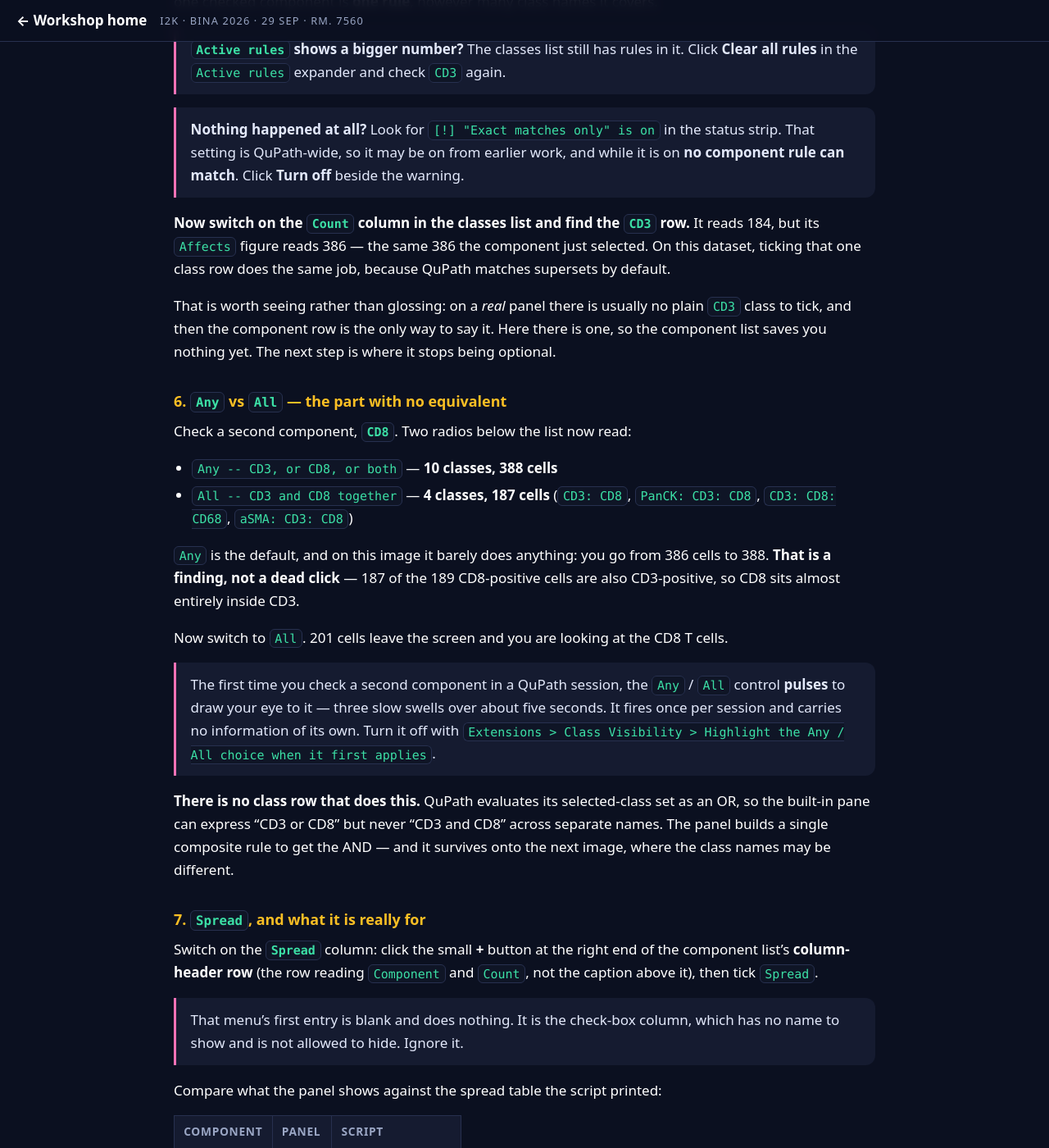
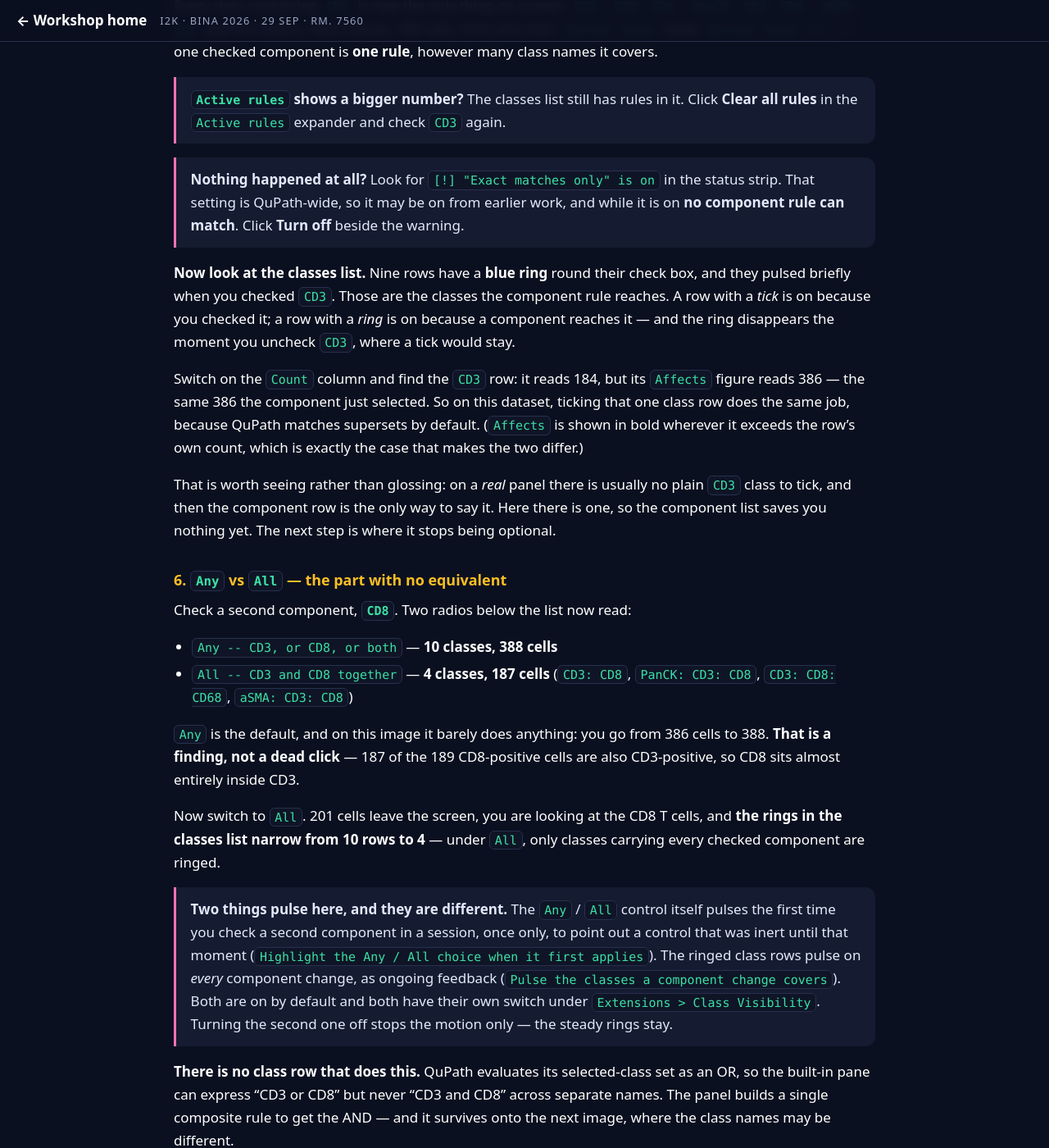
Before and after one commit to MichaelSNelson/BINA-I2K-2026-QuPath-Extensions, a Jekyll site: the page built from docs/14-class-visibility.md, in a window 1280 px wide and 1400 px high, scrolled down 5269 px. Shown: the whole window at 82% size. Built offline with Jekyll 4.4.1, drawn with Linux system fonts in a browser that asks for light colours; some of the changed text lies outside the part shown.

Commit message:
Guide 14: update for Class Visibility 0.3.0
0.3.0 is released and in the catalog, so the version row moves from 0.2.2.

The blue ring lands exactly where the guide needed it. Step 5 previously had
to argue in prose that checking a component covers nine class rows; the reader
can now see the nine rings, and the tick-versus-ring distinction says which
rows are on because they were checked and which because a component reaches
them. Counts verified against the measured run: 9 rings for CD3, 10 under Any
with CD8 added, narrowing to 4 under All.

Step 6 now warns that two different things pulse and they are not the same
switch: the Any/All control pulses once per session because it was inert until
a second component was checked, while the ringed rows pulse on every component
change as ongoing feedback. Both default on, both separately switchable.

Step 5 also picks up the Affects bolding rule, which 0.3.0 added to that
column's hover text -- previously it was explained only in the user guide,
which is why a reader asked what the bolding meant.

Checked and unchanged: the column menu's blank first entry is still there
(both check columns are still built as TableColumn<>("")), so the note
explaining it stays accurate.

Claude-Session: https://claude.ai/code/session_01KwiACUr5MacuDvqp74c96o

```diff
--- a/docs/14-class-visibility.md
+++ b/docs/14-class-visibility.md
@@ -40,6 +40,8 @@ at once.
 - **A `Spread` column** — a ratio such as `9/20` beside a component — saying how many of the
   image's classes contain it. Some naming schemes append `positive` or `Cell` to every class
   name, and those components look exactly like markers until you count. Off by default.
+- **A blue ring** round the check box of every class row the checked components reach, so you
+  can see what a component rule is acting on.
 - **`Find`** over both lists, with the matched text in **bold**.
 - **Named presets, saved in the project**, so a filter worth building gets built once.
 
@@ -252,9 +254,15 @@ class names it covers.
 > That setting is QuPath-wide, so it may be on from earlier work, and while it is on **no
 > component rule can match**. Click **Turn off** beside the warning.
 
-**Now switch on the `Count` column in the classes list and find the `CD3` row.** It reads 184,
-but its `Affects` figure reads 386 — the same 386 the component just selected. On this dataset,
-ticking that one class row does the same job, because QuPath matches supersets by default.
+**Now look at the classes list.** Nine rows have a **blue ring** round their check box, and they
+pulsed briefly when you checked `CD3`. Those are the classes the component rule reaches. A row
+with a *tick* is on because you checked it; a row with a *ring* is on because a component reaches
+it — and the ring disappears the moment you uncheck `CD3`, where a tick would stay.
+
+Switch on the `Count` column and find the `CD3` row: it reads 184, but its `Affects` figure reads
+386 — the same 386 the component just selected. So on this dataset, ticking that one class row
+does the same job, because QuPath matches supersets by default. (`Affects` is shown in bold
+wherever it exceeds the row's own count, which is exactly the case that makes the two differ.)
 
 That is worth seeing rather than glossing: on a *real* panel there is usually no plain `CD3`
 class to tick, and then the component row is the only way to say it. Here there is one, so the
@@ -272,12 +280,17 @@ Check a second component, **`CD8`**. Two radios below the list now read:
 **That is a finding, not a dead click** — 187 of the 189 CD8-positive cells are also CD3-positive,
 so CD8 sits almost entirely inside CD3.
 
-Now switch to `All`. 201 cells leave the screen and you are looking at the CD8 T cells.
+Now switch to `All`. 201 cells leave the screen, you are looking at the CD8 T cells, and **the
+rings in the classes list narrow from 10 rows to 4** — under `All`, only classes carrying every
+checked component are ringed.
 
-> The first time you check a second component in a QuPath session, the `Any` / `All` control
-> **pulses** to draw your eye to it — three slow swells over about five seconds. It fires once per
-> session and carries no information of its own. Turn it off with
-> `Extensions > Class Visibility > Highlight the Any / All choice when it first applies`.
+> **Two things pulse here, and they are different.** The `Any` / `All` control itself pulses the
+> first time you check a second component in a session, once only, to point out a control that was
+> inert until that moment (`Highlight the Any / All choice when it first applies`). The ringed
+> class rows pulse on *every* component change, as ongoing feedback
+> (`Pulse the classes a component change covers`). Both are on by default and both have their own
+> switch under `Extensions > Class Visibility`. Turning the second one off stops the motion only —
+> the steady rings stay.
 
 **There is no class row that does this.** QuPath evaluates its selected-class set as an OR, so
 the built-in pane can express "CD3 or CD8" but never "CD3 and CD8" across separate names. The
```
Also changed, not shown: other parts of docs/14-class-visibility.md (+1 -1 lines).
